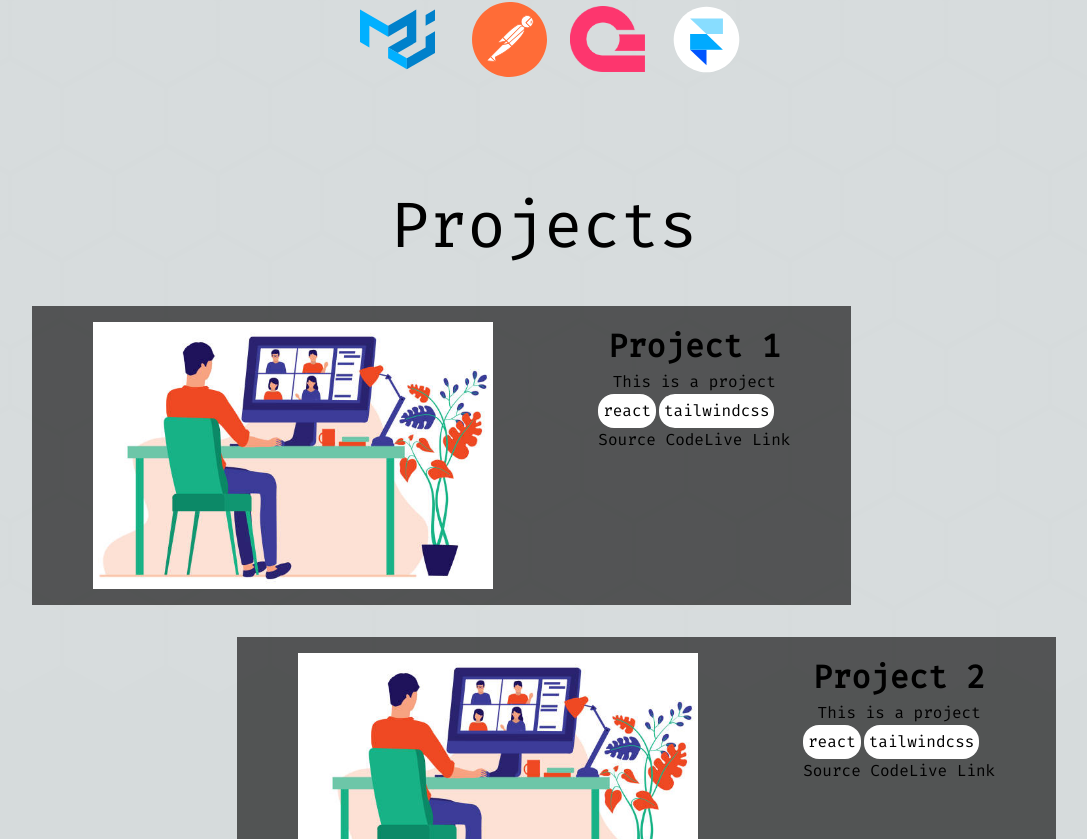
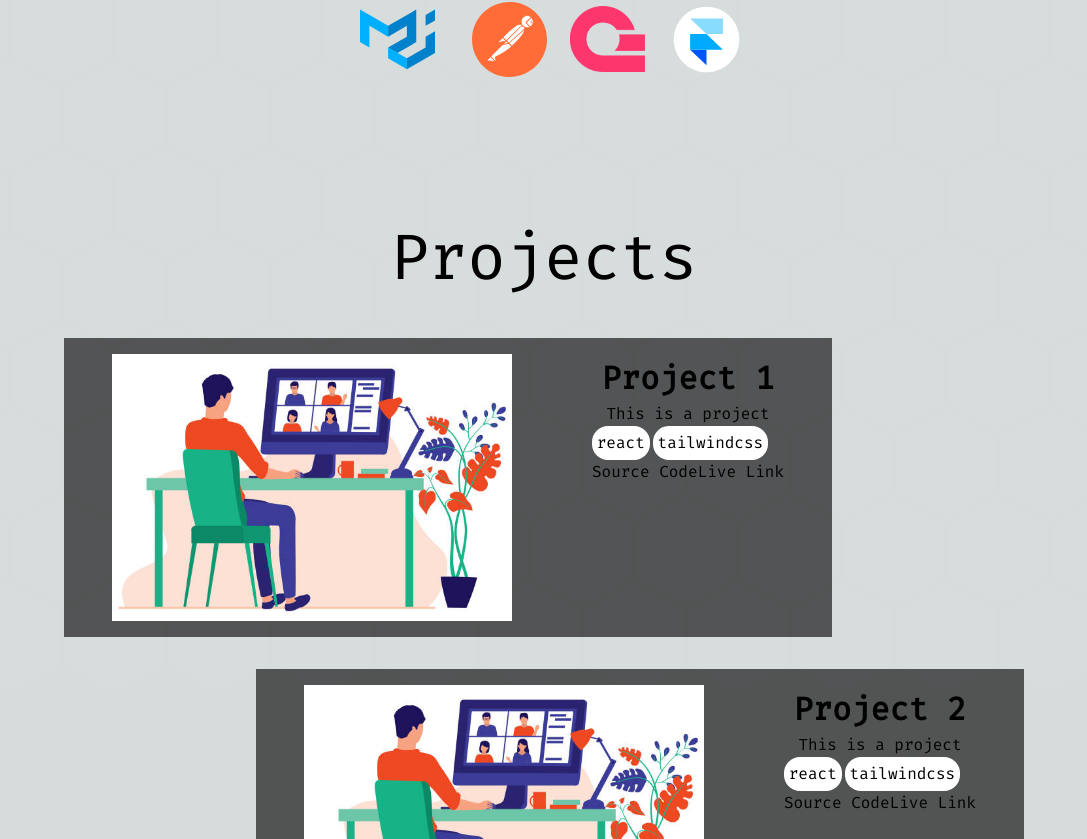
Before and after one commit to Ankesh2004/Portfolio, a Next.js app: page / in a window 1280 px wide. Shown: the part 1301-2140 px from the top of the page, without its empty margins (96-1183 px from the left). Built offline with nearby package versions, Linux system fonts and the light colour scheme.

Commit message:
fix: reduced threshold for viewing to move active navbar element

```diff
--- a/components/Navbar.jsx
+++ b/components/Navbar.jsx
@@ -28,7 +28,7 @@ const Navbar = () => {
           setActiveTab(entry.target.id);
         }
       });
-    }, { threshold: 0.7 });
+    }, { threshold: 0.4 });
 
     tabs.forEach((tab) => {
       const element = document.getElementById(tab.id);
--- a/components/Projects.jsx
+++ b/components/Projects.jsx
@@ -9,7 +9,7 @@ const Projects = () => {
         threshold: 0.5,
     });
   return (
-    <div ref={ref} id="projects" className="flex flex-col text-center gap-[2rem]  w-[80%]">
+    <div ref={ref} id="projects" className="flex flex-col p-[2rem] text-center gap-[2rem]  w-[80%]">
         <AnimatedText word={"Projects"} size={"4rem"} inView={inView}/>
         <div className="flex flex-col gap-[2rem]">
         {
--- a/pages/index.js
+++ b/pages/index.js
@@ -9,7 +9,7 @@ import Projects from '../components/Projects';
 
 export default function index() {
   return (
-    <div className="flex min-h-screen flex-col items-center">
+    <div className="flex min-h-screen pb-[4rem] flex-col items-center">
       <HexagonBackground />
       <Navbar />
       <div className='z-20 w-screen flex flex-col items-center'>
```
